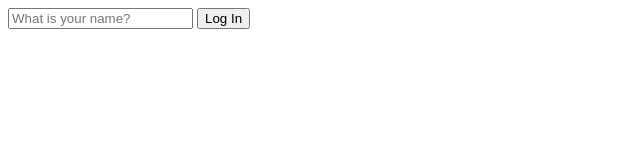
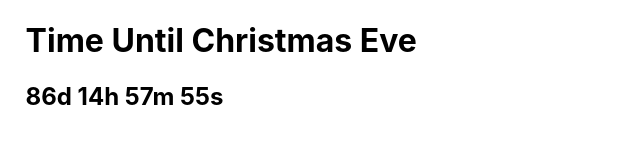
Before and after one commit to wdc35333/Momentum, a plain HTML site: page index.html in a window 1280 px wide. Shown: the whole page, without its empty margins (0-640 px from the left). Drawn offline with Linux system fonts and the light colour scheme.

Commit message:
크리스마스 타이머 과제 제출본

```diff
--- a/css/style.css
+++ b/css/style.css
@@ -2,3 +2,10 @@
     display: none;
 
 }
+
+body {
+    font-family: -apple-system, BlinkMacSystemFont, 'Segoe UI', Roboto, Oxygen, Ubuntu, Cantarell, 'Open Sans', 'Helvetica Neue', sans-serif;
+    width:100vh;
+    margin-left:2%;
+    height: 100vh;
+}
--- a/index.html
+++ b/index.html
@@ -10,13 +10,15 @@
 
 <body>
 
-    <form class="hidden" id="login-form">
+    <!-- <form class="hidden" id="login-form">
         <input required maxlength="15" type="text" placeholder="What is your name?" />
         <button>Log In</button>
-    </form>
-    <h1 id="greeting" class="hidden"></h1>
+    </form> -->
+    <h1>Time Until Christmas Eve</h1>
+    <h2 id="clock">00:00</h2>
+    <!-- <h1 class="hidden" id="greeting"></h1> -->
 
-    <script src="./js/greetings.js"></script>
+    <!-- <script src="./js/greetings.js"></script> -->
     <script src="./js/clock.js"></script>
 </body>
 
--- a/js/clock.js
+++ b/js/clock.js
@@ -0,0 +1,24 @@
+const clock = document.querySelector("h2#clock");
+const xMasForm = document.querySelector("h2#xMas");
+const xMas = new Date(2021, 11, 25, 0, 0, 0, 0);
+
+const DAY = 1000 * 60 * 60 * 24;
+const HOUR = 1000 * 60 * 60;
+const MINUTE = 1000 * 60;
+const SECOND = 1000;
+function sayHello() {
+    console.log("hello");
+}
+
+function xMasTimer() {
+    const date = new Date();
+    const distance = xMas.getTime() - date.getTime();
+    const days = String(Math.floor(distance / DAY)).padStart(2,"0");
+    const hours = String(Math.floor((distance - days * DAY) / HOUR)).padStart(2,"0");
+    const minutes = String(Math.floor((distance - days * DAY - hours * HOUR) / MINUTE)).padStart(2,"0");
+    const seconds = String(Math.floor((distance - days * DAY - hours * HOUR - minutes * MINUTE) / SECOND)).padStart(2,"0");
+    clock.innerText = `${days}d ${hours}h ${minutes}m ${seconds}s`;
+}
+
+xMasTimer();
+setInterval(xMasTimer, 1000);
```
